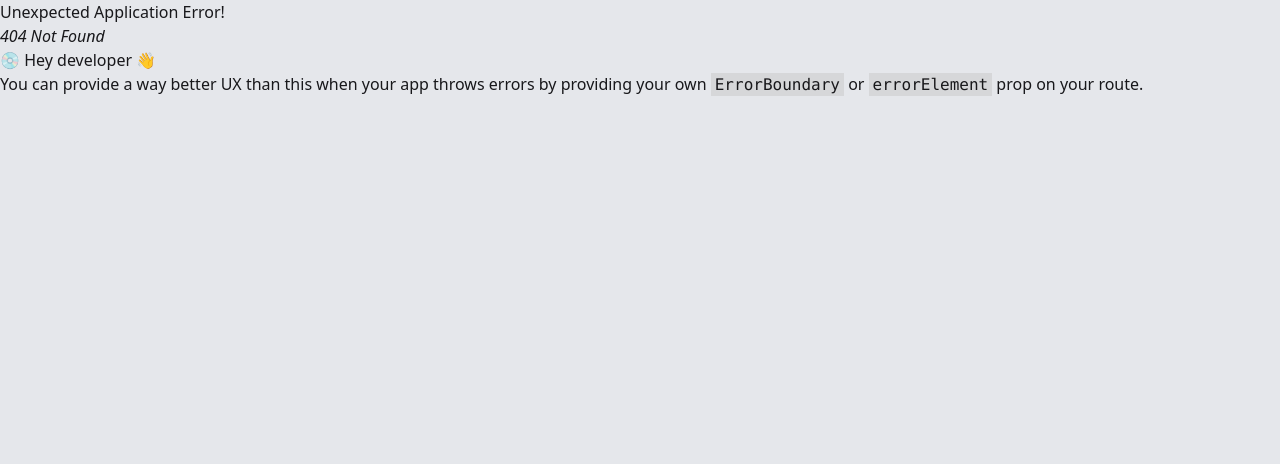
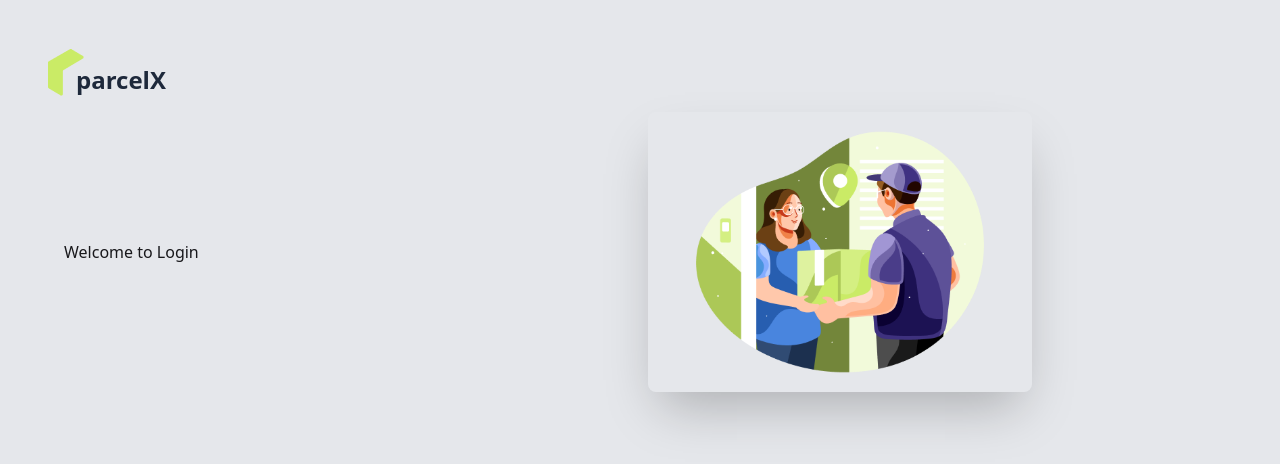
Before and after one commit to nayon117/parcelX_frontend, a React (Vite) app: page /login in a window 1280 px wide. Before the commit this address had no page. Shown: the top 464 px of the page. Built offline with nearby package versions, Linux system fonts and the light colour scheme.

Commit message:
create auth layout

```diff
--- /dev/null
+++ b/src/layouts/AuthLayout.jsx
@@ -0,0 +1,20 @@
+import { Outlet } from "react-router";
+import authImage from "../assets/authImage.png";
+import Logo from "../components/shared/Logo";
+
+const AuthLayout = () => {
+  return (
+    <div className="p-12">
+      <Logo bg="white" />
+      <div className="hero-content flex-col lg:flex-row-reverse">
+        <div className="flex-1">
+          <img src={authImage} className="max-w-sm rounded-lg shadow-2xl" />
+        </div>
+        <div className="flex-1">
+          <Outlet />
+        </div>
+      </div>
+    </div>
+  );
+};
+export default AuthLayout;
--- /dev/null
+++ b/src/pages/auth/Login.jsx
@@ -0,0 +1,9 @@
+
+const Login = () => {
+  return (
+    <div>
+        Welcome to Login
+    </div>
+  )
+}
+export default Login;
--- a/src/router/router.jsx
+++ b/src/router/router.jsx
@@ -1,6 +1,8 @@
 import { createBrowserRouter } from "react-router";
 import RootLayout from "../layouts/RootLayout";
 import Home from "../pages/home/Home";
+import AuthLayout from "../layouts/AuthLayout";
+import Login from "../pages/auth/Login";
 
 export const router = createBrowserRouter([
   {
@@ -13,4 +15,14 @@
       },
     ]
   },
+  {
+    path:"/",
+    Component:AuthLayout,
+    children:[
+      {
+        path:"/login",
+        Component:Login
+      }
+    ]
+  }
 ]);
```
